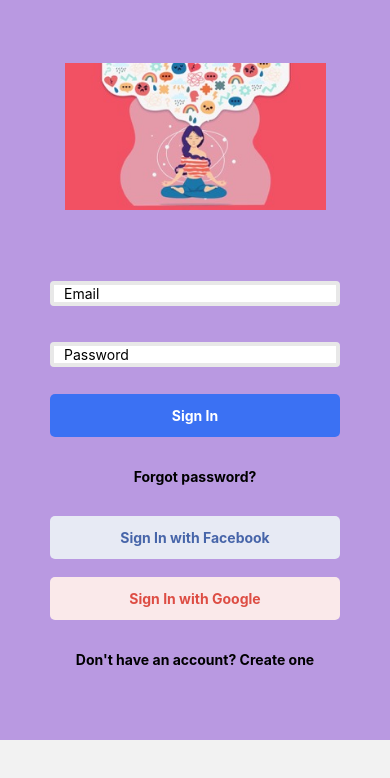
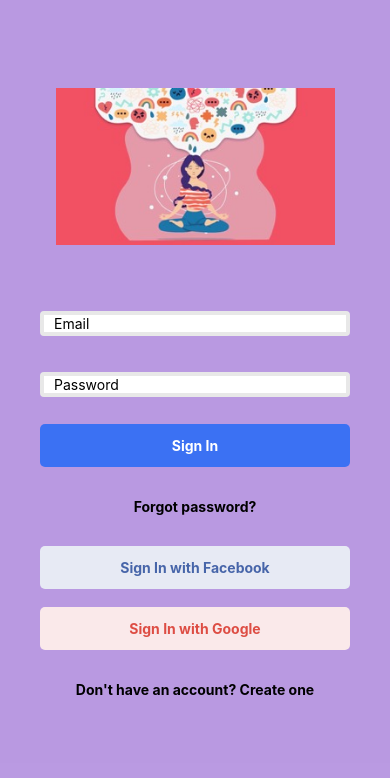
Before and after one commit to chrisanicolaou/happy-mind, a React Native app: screen /Login in a window 390 px wide. Shown: the top 778 px of the page. Built offline with nearby package versions, Linux system fonts and the light colour scheme.

Commit message:
added dimensions to scale background colour to fit whole screen

```diff
--- a/src/screens/LoginScreen.jsx
+++ b/src/screens/LoginScreen.jsx
@@ -6,6 +6,7 @@ import {
   StyleSheet,
   useWindowDimensions,
   ScrollView,
+  Dimensions,
 } from "react-native";
 import Logo from "../../images/Logo.jpeg";
 import CustomInput from "../components/CustomInput";
@@ -124,9 +125,10 @@ const LoginScreen = () => {
 const styles = StyleSheet.create({
   root: {
     alignItems: "center",
-    padding: 50,
+    padding: 40,
     backgroundColor: "rgba(100, 20, 200, 0.4)",
-    marginVertical: -40,
+    height: Dimensions.get("window").height,
+    width: Dimensions.get("window").width,
   },
   logo: {
     width: "90%",
--- a/src/screens/SignUpScreen.jsx
+++ b/src/screens/SignUpScreen.jsx
@@ -1,5 +1,5 @@
 import React, { useState, useContext } from "react";
-import { View, Text, StyleSheet, ScrollView } from "react-native";
+import { View, Text, StyleSheet, ScrollView, Dimensions } from "react-native";
 
 import CustomInput from "../components/CustomInput";
 import CustomButton from "../components/CustomButton";
@@ -145,6 +145,8 @@ const styles = StyleSheet.create({
     alignItems: "center",
     padding: 60,
     backgroundColor: "rgba(100, 20, 200, 0.4)",
+    height: Dimensions.get("window").height,
+    width: Dimensions.get("window").width,
   },
   logo: {
     width: "90%",
@@ -158,7 +160,7 @@ const styles = StyleSheet.create({
     margin: 4,
   },
   text: {
-    color: "gray",
+    color: "grey",
     marginVertical: 30,
   },
   link: {
```
